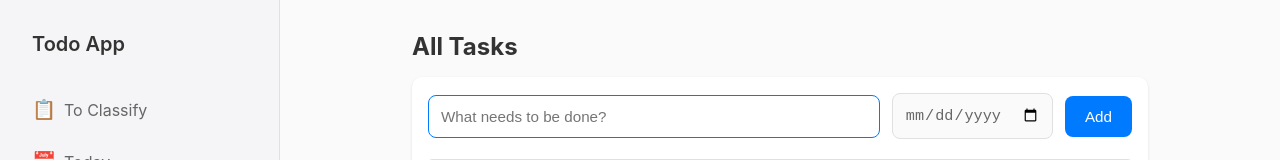
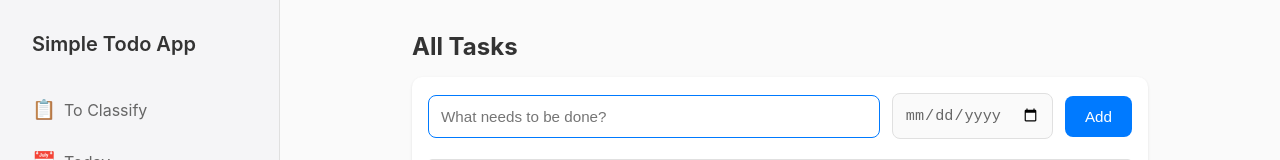
Before and after one commit to richard-test-account/todo, a React (Create React App) app: page / in a window 1280 px wide. Shown: the top 160 px of the page. Built offline with nearby package versions, Linux system fonts and the light colour scheme.

Commit message:
Update title present in the sidebar

```diff
--- a/src/components/Layout.tsx
+++ b/src/components/Layout.tsx
@@ -45,7 +45,7 @@ const Layout: React.FC<LayoutProps> = ({ children, todos }) => {
   return (
     <div className="layout">
       <aside className="sidebar">
-        <h1 className="sidebar-title">Todo App</h1>
+        <h1 className="sidebar-title">Simple Todo App</h1>
         <nav className="category-nav">
           {categories.map((category) => {
             const count = getCategoryCount(category.id);
```
